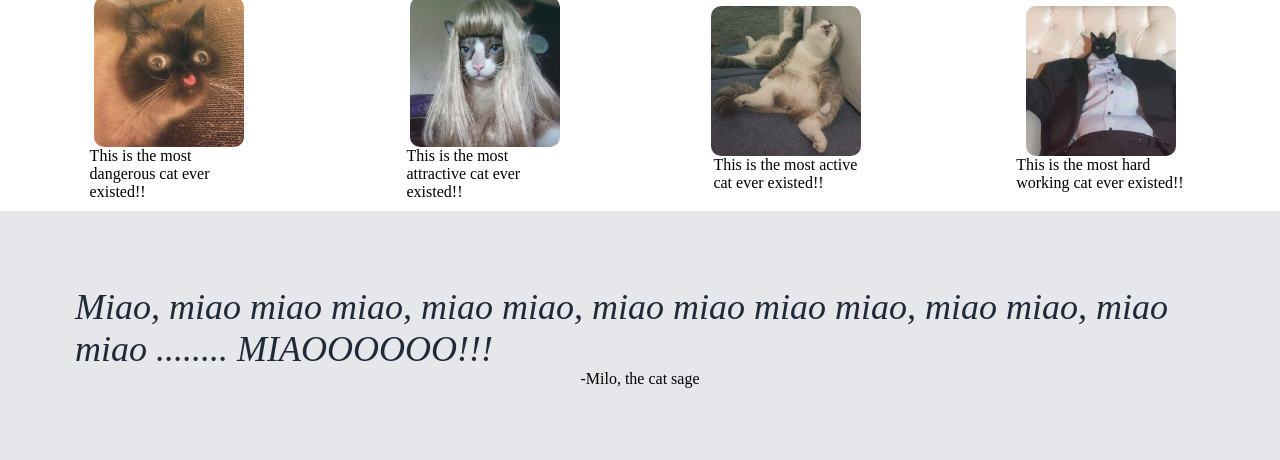
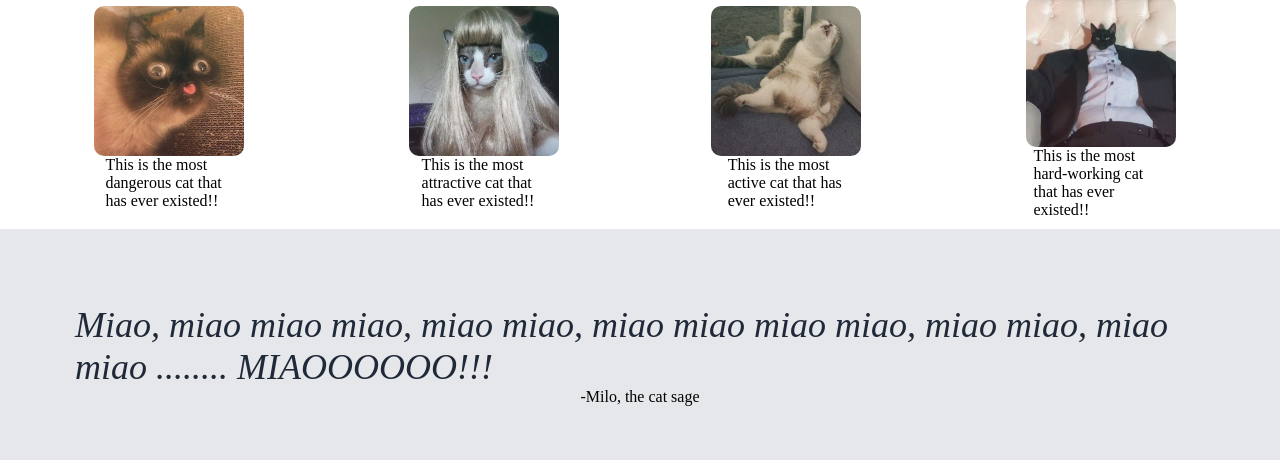
Before and after one commit to Broly366/web-site, a plain HTML site: page index.html in a window 1280 px wide. Shown: the part 339-799 px from the top of the page. Drawn offline with Linux system fonts and the light colour scheme.

Commit message:
simple changes

```diff
--- a/index.html
+++ b/index.html
@@ -33,19 +33,19 @@
                     <div class="plants">
                         <div class="plant">
                             <img src="images/cat-1.jpg" alt="funny cat">
-                            <div class="text">This is the most dangerous cat ever existed!!</div>
+                            <div class="text">This is the most dangerous cat that has ever existed!!</div>
                         </div>
                         <div class="plant">
                             <img src="images/cat-3.jpg" alt="cat with hair">
-                            <div class="text">This is the most attractive cat ever existed!!</div>
+                            <div class="text">This is the most attractive cat that has ever existed!!</div>
                         </div>
                         <div class="plant">
                             <img src="images/cat-4.jpg" alt="sleepy cat">
-                            <div class="text">This is the most active cat ever existed!!</div>
+                            <div class="text">This is the most active cat that has ever existed!!</div>
                         </div>
                         <div class="plant">
                             <img src="images/cat-5.jpg" alt="office cat">
-                            <div class="text">This is the most hard working cat ever existed!!</div>
+                            <div class="text">This is the most hard-working cat that has ever existed!!</div>
                         </div>
                     </div>
                 </div>
--- a/style.css
+++ b/style.css
@@ -161,7 +161,7 @@ button {
 }
 
 .text {
-    width: 50%;
+    width: 40%;
 }
 
 .third-box {
```
